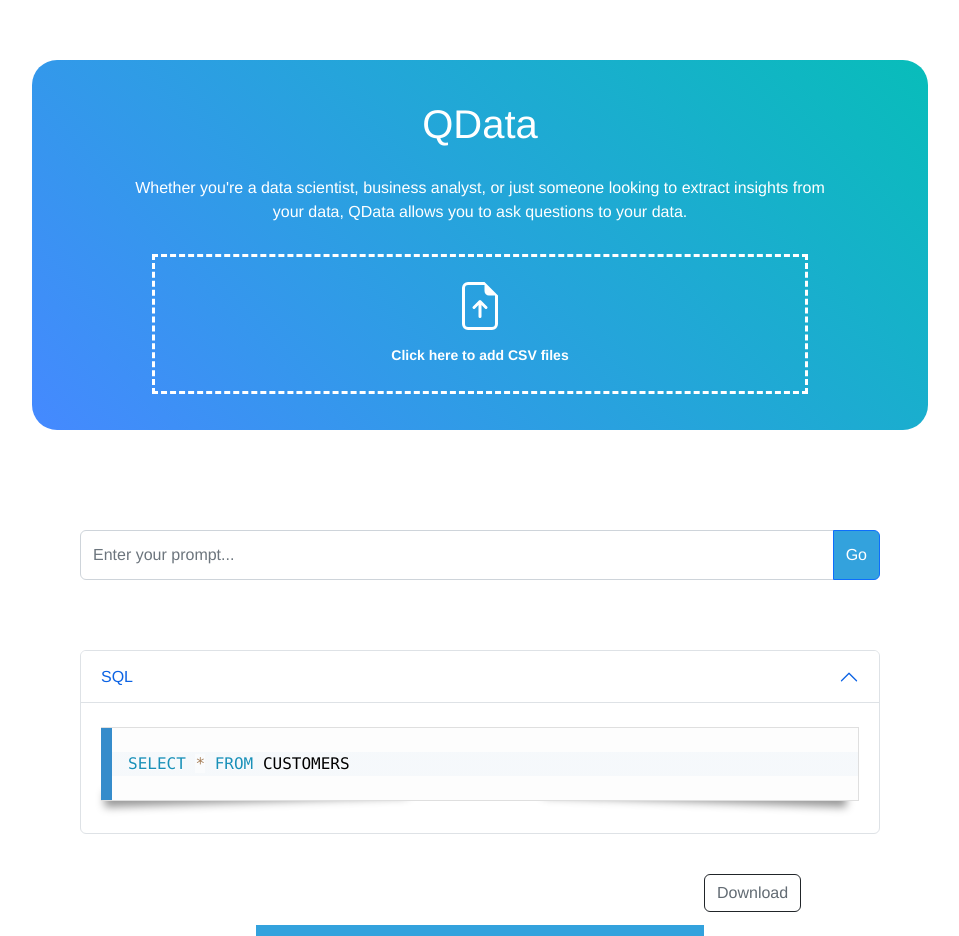
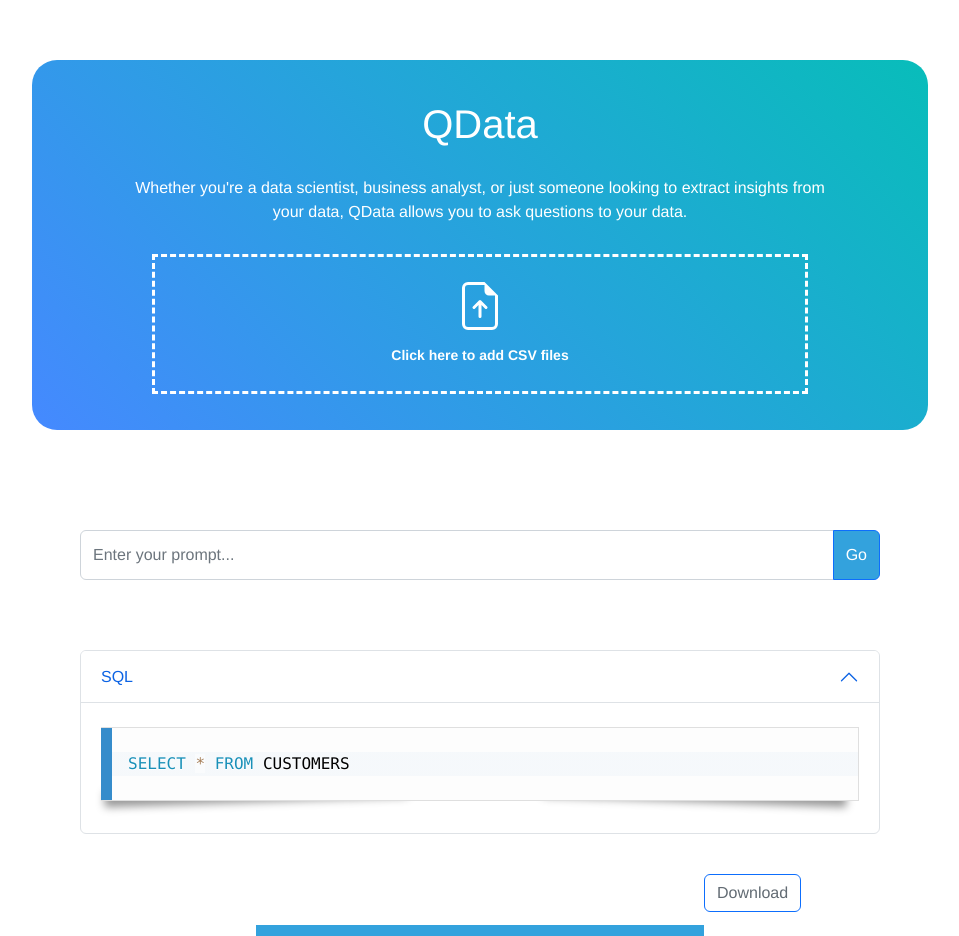
Before and after one commit to chuuck/FlowData, a Vue app in the folder front-end/: page / in a window 1280 px wide. Shown: the top 936 px of the page, without its empty margins (160-1119 px from the left). Built offline with nearby package versions, Linux system fonts and the light colour scheme.

Commit message:
Changing style of donwload button

```diff
--- a/front-end/src/components/ResponseTable.vue
+++ b/front-end/src/components/ResponseTable.vue
@@ -4,7 +4,7 @@
     <!-- Table where the response from Codex is displayed -->
     <div id = "table_box">
 
-    <button id = "download_button" type="button" class="btn btn-outline-dark" @click="dowload_action">Download</button>
+    <button id = "download_button" type="button" class="btn btn-primary" @click="dowload_action">Download</button>
 
         <table id="response_table" class="table table-striped">
           <thead id="table_thread">
@@ -101,7 +101,7 @@ export default {
 }
 
 #download_button:hover{
-  background: #6d757d;
+  background: #33A2DD;
   color: #fff;
 }
 
```
